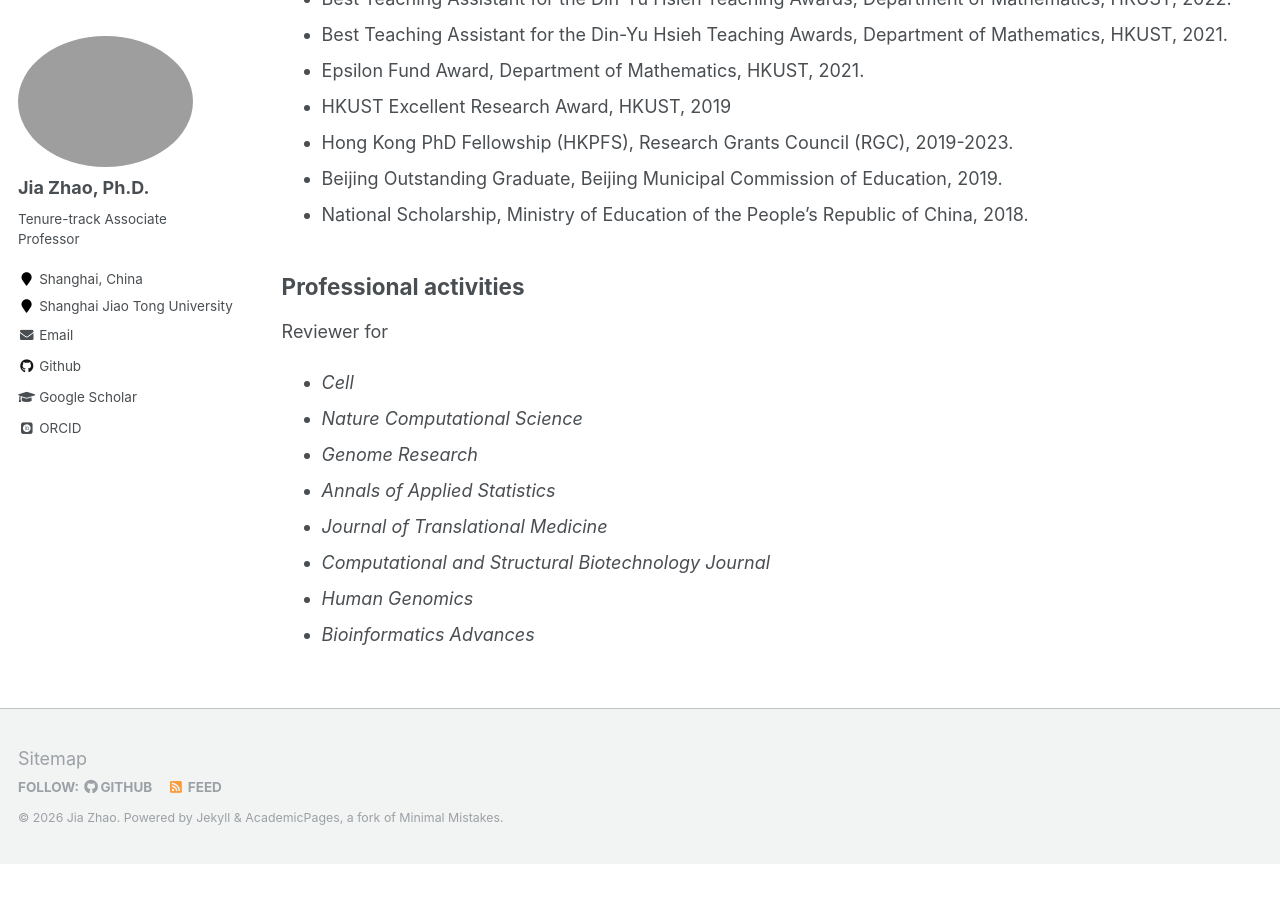
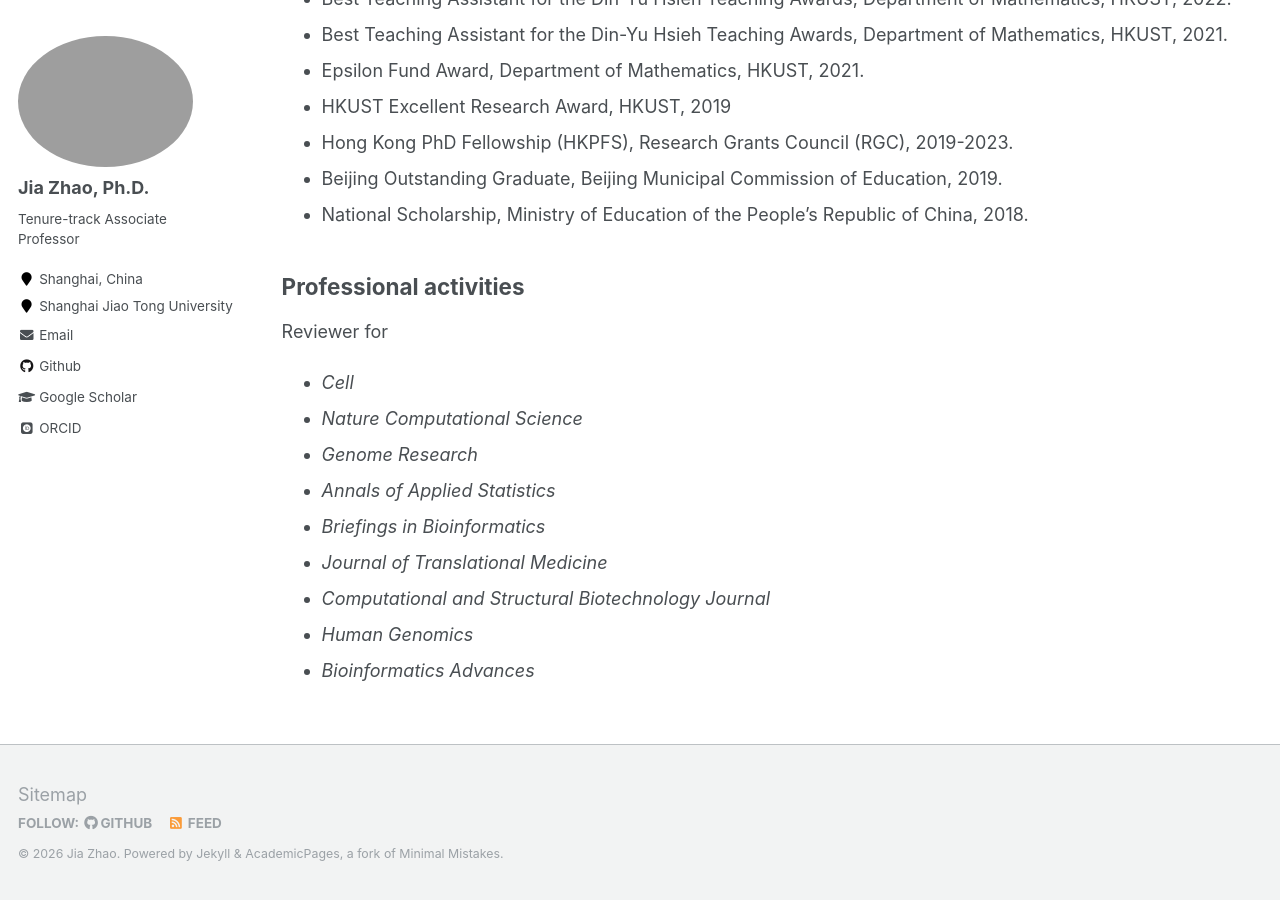
Before and after one commit to jiazhao97/jiazhao97.github.io, a Jekyll site: the page built from _pages/cv.md, in a window 1280 px wide and 900 px high, scrolled down 774 px. Built offline with Jekyll 4.4.1, drawn with Linux system fonts in a browser that asks for light colours; some web fonts are replaced; before the commit the page ends 1638 px from its top, so only the background shows below that.

Commit message:
Update cv.md

```diff
--- a/_pages/cv.md
+++ b/_pages/cv.md
@@ -42,6 +42,7 @@ Reviewer for
 * *Nature Computational Science*
 * *Genome Research*
 * *Annals of Applied Statistics*
+* *Briefings in Bioinformatics*
 * *Journal of Translational Medicine*
 * *Computational and Structural Biotechnology Journal*
 * *Human Genomics*
```
